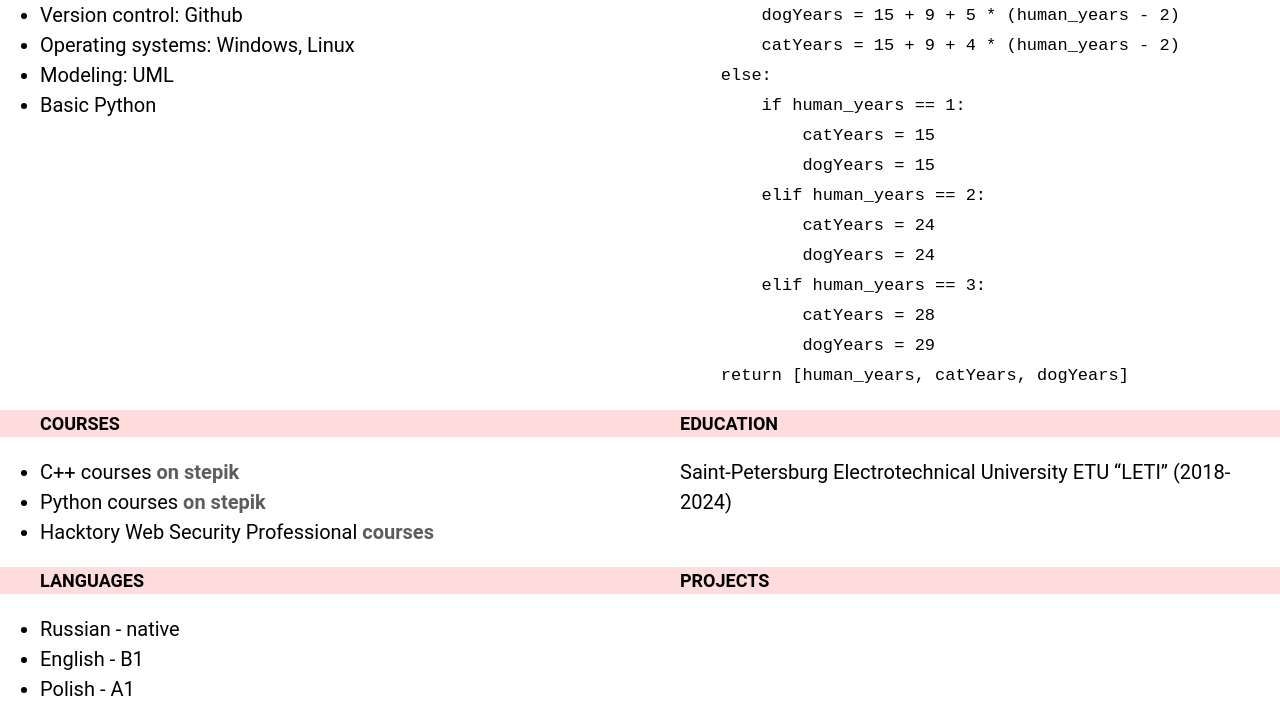
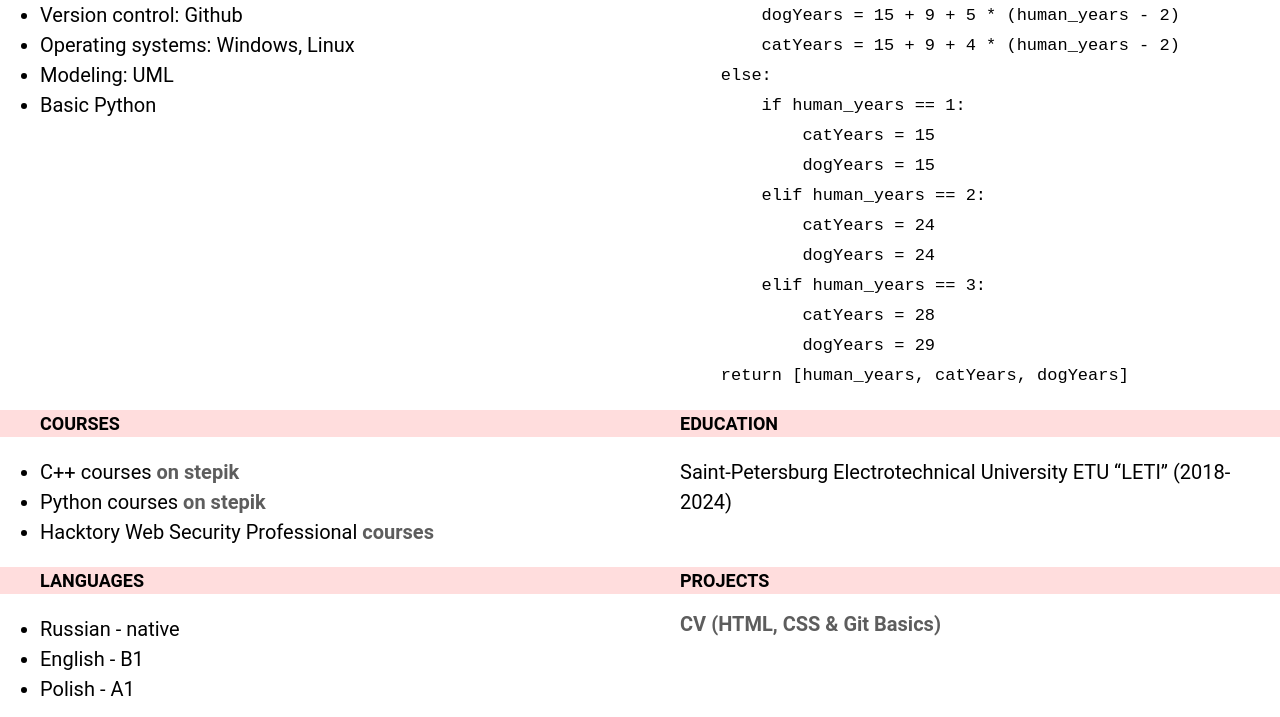
Before and after one commit to Yuliya90210/rsschool-cv, a plain HTML site: page index.html in a window 1280 px wide. Shown: the part 724-1441 px from the top of the page. Drawn offline with Linux system fonts and the light colour scheme.

```diff
--- a/index.html
+++ b/index.html
@@ -136,6 +136,9 @@
             </section>
             <section class="section" id="projects">
                 <h2 class="section-title">Projects</h2>
+                <div class="section-projects">
+                <a href="#" class="project-link" title="project">CV (HTML, CSS & Git Basics)</a>
+            </div>
             </section>
         </div>
     </main>
--- a/style.css
+++ b/style.css
@@ -122,11 +122,11 @@ h3{
     border-top: 1px solid  #a8a8a8; */
 
   }
-  .section-summary, .section-code, .section-education{
+  .section-summary, .section-code, .section-education, .section-projects{
     padding: 0 40px;
   }
 
-.contact-link, .course-link{
+.contact-link, .course-link, .project-link{
     text-decoration: none;
     font-weight: bold;
     color: #000000a2;
```
